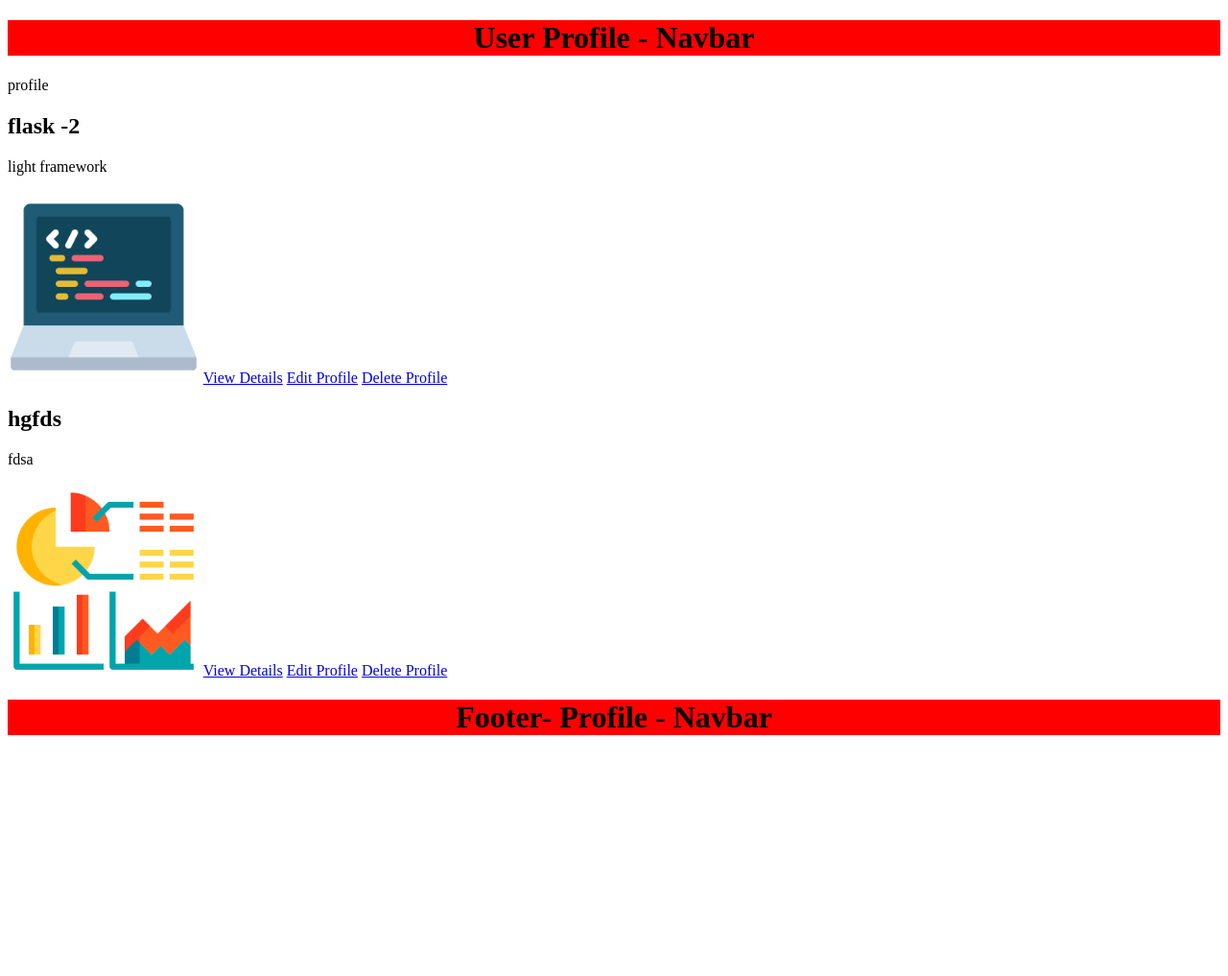
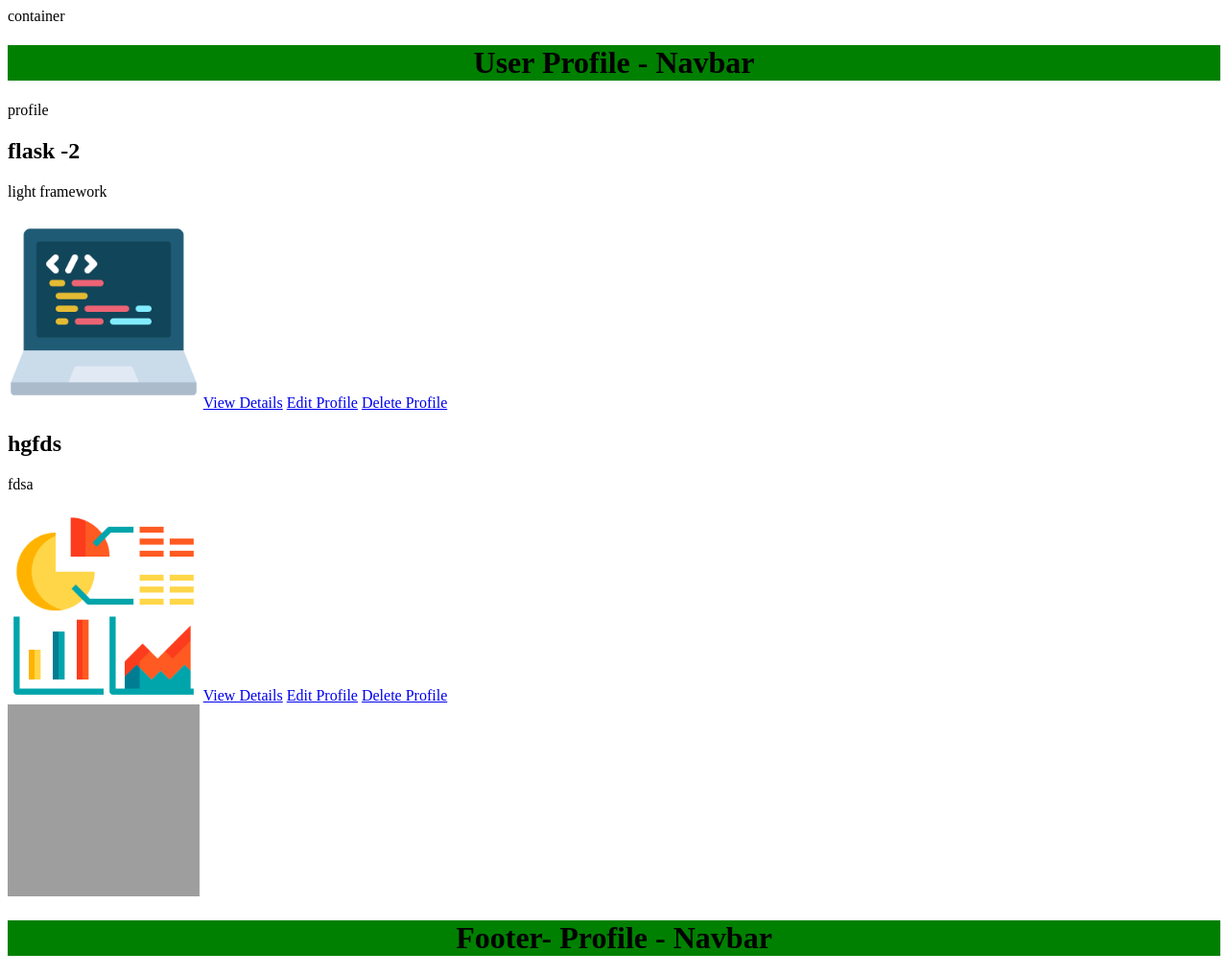
Before and after one commit to karnansp36/dj_eve2, a Django app: page /profile/ in a window 1280 px wide. Shown: the whole page at 96% size. Before the commit the page ends 766 px from the top, so only its background shows below. Run offline with Django 5.2, Linux system fonts and the light colour scheme; data comes from the database, SQL or seed files in the repository; grey boxes are pictures that could not be loaded.

Commit message:
Add static files and update base template with styles and images

```diff
--- /dev/null
+++ b/user_post/static/js/script.js
@@ -0,0 +1 @@
+alert("hello world")
--- /dev/null
+++ b/user_post/static/style.css
@@ -0,0 +1,3 @@
+h1{
+    background-color: green !important;
+}
--- a/user_post/templates/base.html
+++ b/user_post/templates/base.html
@@ -1,3 +1,5 @@
+{% load static %}
+
 <!DOCTYPE html>
 <html lang="en">
 <head>
@@ -6,14 +8,20 @@
     <title>
         {% block title %}
         {% endblock %}</title>
+
+
+        <link rel="stylesheet" href="{% static 'style.css' %}">
+
 </head>
 <body>
+    <div class="container" id="box">container</div>
         <h1 style="text-align: center; background-color: red;">User Profile - Navbar</h1>
 
         {% block content %}
         {% endblock %}
+        <img src="{% static 'mountain.jpg' %}" alt="Image" width="200" height="200">
 
-            <h1 style="text-align: center; background-color: red;">Footer- Profile - Navbar</h1>
-
+        <h1 style="text-align: center; background-color: red;">Footer- Profile - Navbar</h1>
+    <script src="{% static 'js/script.js' %}"></script>
 </body>
 </html>
```
Also changed, not shown: 1 other file.
